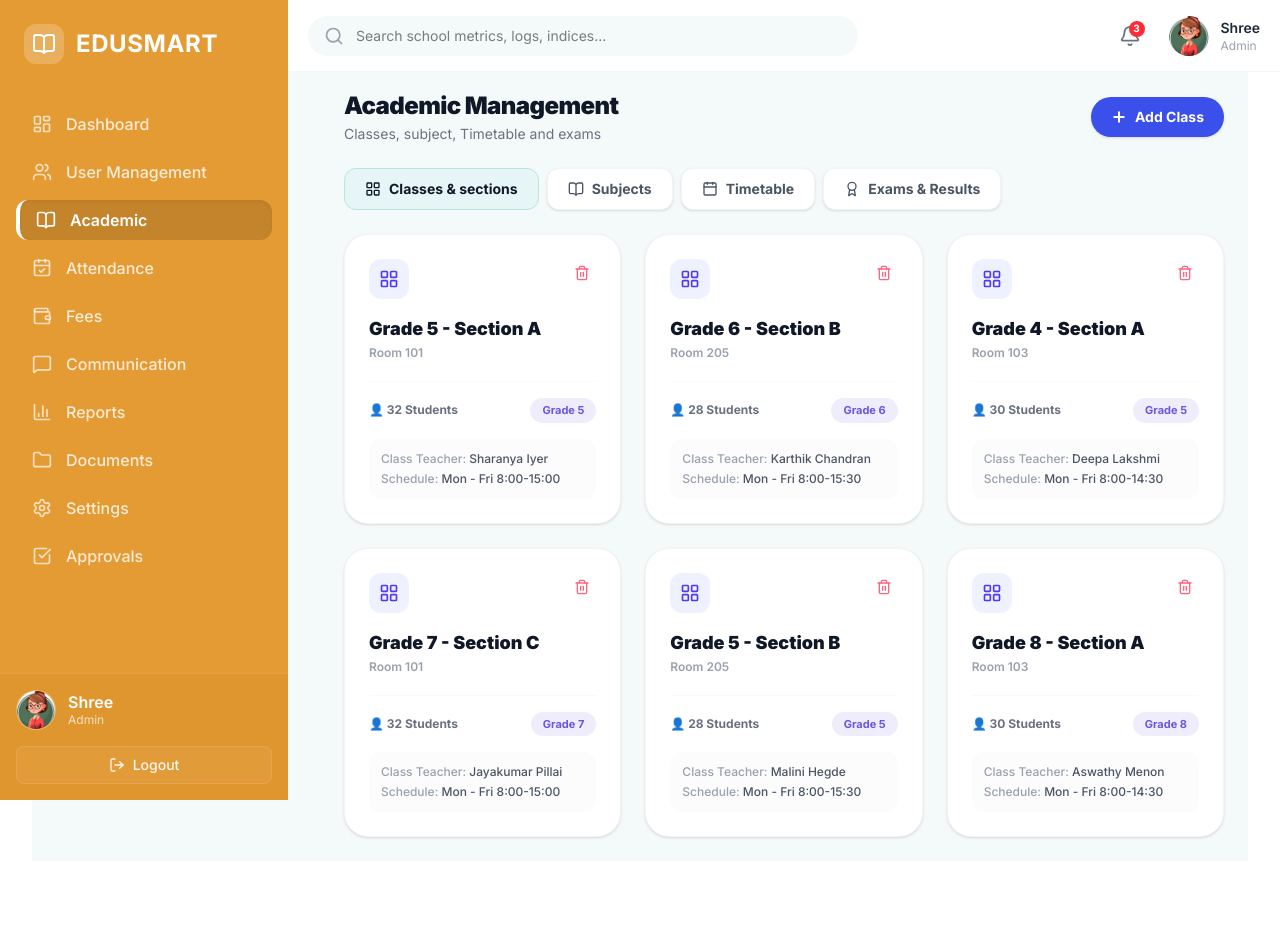
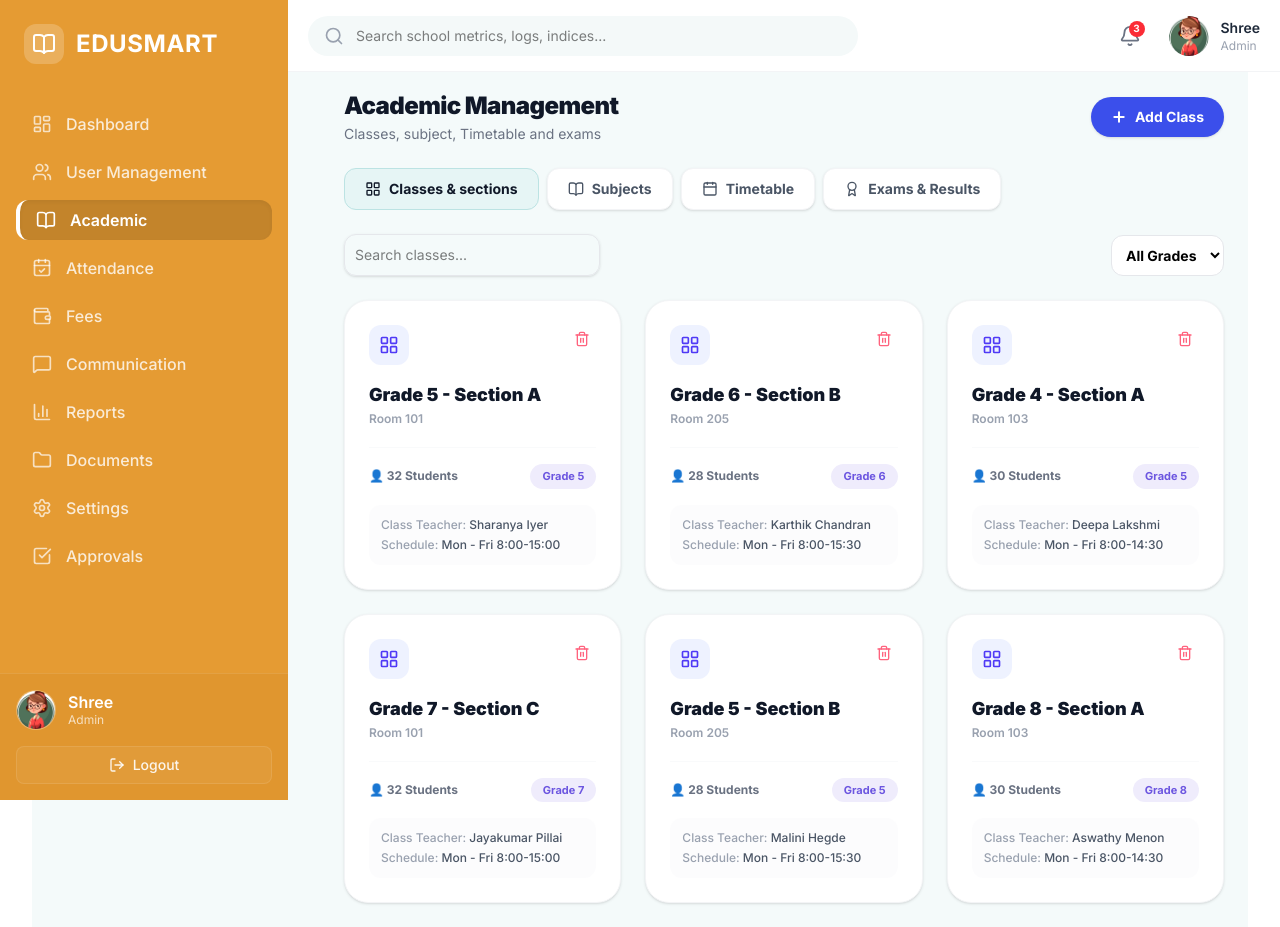
Before and after one commit to mgirijashree/SchoolManagementSystem, a React (Vite) app: page /academic in a window 1280 px wide. Before the commit the page ends 861 px from the top, so only its background shows below. Built offline with nearby package versions, Linux system fonts and the light colour scheme; sample sign-in values are in the browser's storage.

Commit message:
School Management System

```diff
--- a/src/pages/AdminAcademic.jsx
+++ b/src/pages/AdminAcademic.jsx
@@ -20,6 +20,44 @@ const AdminAcademic = () => {
   const [isModalOpen, setIsModalOpen] = useState(false);
 
   // --- STATE INITIALIZATION WITH LOCALSTORAGE CORES ---
+  const [searchTerm, setSearchTerm] = useState("");
+const [selectedGrade, setSelectedGrade] = useState("All");
+
+// Helper to filter data based on both Search and Grade
+
+const filterData = (data) => {
+  return data.filter((item) => {
+    // 1. Search Filter (Case insensitive)
+    const matchesSearch = Object.values(item).some(val =>
+      String(val).toLowerCase().includes(searchTerm.toLowerCase())
+    );
+
+    // 2. Grade Filter Logic
+    let matchesGrade = true; // Default to true if "All" is selected
+
+    if (selectedGrade !== "All") {
+      if (activeTab === "classes") {
+        matchesGrade = item.label === selectedGrade;
+      }
+      else if (activeTab === "subjects") {
+        matchesGrade = item.grade === selectedGrade;
+      }
+      else if (activeTab === "exams") {
+        // EXAM FIX: Extract the grade part from the "details" string
+        // e.g., "Grade 6 . English" -> "Grade 6"
+        const extractedGrade = item.details.split(" . ")[0];
+        matchesGrade = extractedGrade === selectedGrade;
+      }
+      else if (activeTab === "timetable") {
+        // Timetable doesn't have a grade, so keep visible or filter as needed
+        matchesGrade = true;
+      }
+    }
+
+    return matchesSearch && matchesGrade;
+  });
+};
+
 
   const [classesData, setClassesData] = useState(() => getStorageData("classes") || INITIAL_CLASSES);
   const [subjectsData, setSubjectsData] = useState(() => {  const data = getStorageData("subjects");
@@ -28,6 +66,7 @@ const AdminAcademic = () => {
 });
   const [examsData, setExamsData] = useState(() => getStorageData("exams") || ACADEMIC_EXAMS_DATA);
   const [timetableData, setTimetableData] = useState(() => getStorageData("timetable") || []);
+
 
   // --- PERSISTENCE WRAPPERS ---
   useEffect(() => { setStorageData("classes", classesData); }, [classesData]);
@@ -201,10 +240,34 @@ const AdminAcademic = () => {
         })}
       </div>
 
+     {/* SEARCH & FILTER BAR - Aligned Left and Right */}
+<div className="flex flex-col sm:flex-row justify-between items-center gap-3 mb-6">
+
+  {/* Search Input - Left Aligned */}
+        <input
+          type="text"
+          placeholder={`Search ${activeTab}...`}
+          className="w-full sm:w-64 p-2.5 rounded-xl border border-gray-200 text-sm outline-none focus:border-[#3B4FEB] shadow-sm transition-all"
+          value={searchTerm}
+          onChange={(e) => setSearchTerm(e.target.value)}
+        />
+
+        {/* Dropdown - Right Aligned */}
+        <select
+          className="w-full sm:w-auto p-2.5 rounded-xl border border-gray-200 text-sm font-bold bg-white outline-none focus:border-[#3B4FEB] cursor-pointer"
+          value={selectedGrade}
+          onChange={(e) => setSelectedGrade(e.target.value)}
+        >
+          <option value="All">All Grades</option>
+          {uniqueGrades.map(g => <option key={g} value={g}>{g}</option>)}
+        </select>
+      </div>
+
+
       {/* VIEW 1: CLASSES SECTION GRID */}
       {activeTab === "classes" && (
         <div className="grid grid-cols-1 md:grid-cols-2 lg:grid-cols-3 gap-6">
-          {classesData.map((item) => (
+          {filterData(classesData).map((item) => (
             <div key={item.id} className="bg-white rounded-3xl p-6 shadow-sm border border-gray-100 relative group">
               <div className="flex justify-between items-start">
                 <div className="w-10 h-10 rounded-xl bg-indigo-50 text-indigo-600 flex items-center justify-center"><LayoutGrid size={20} /></div>
@@ -243,8 +306,8 @@ const AdminAcademic = () => {
               </tr>
             </thead>
             <tbody className="divide-y divide-gray-50 text-xs font-bold text-gray-700">
-              {subjectsData.map((sub, idx) => (
-                <tr key={sub.id || idx} className="hover:bg-gray-50/70 transition">
+              {filterData(subjectsData).map((sub, idx) => (
+                <tr key={sub.id || idx}>
                   <td className="p-4 text-sm font-extrabold text-gray-900">{sub.name}</td>
 
                   {/* FIX: was bg-gray-100/80 — opacity making text invisible */}
@@ -317,7 +380,7 @@ const AdminAcademic = () => {
       {/* VIEW 4: EXAMS LIST TRACKS */}
       {activeTab === "exams" && (
         <div className="space-y-4">
-          {examsData.map((exam) => (
+          {filterData(examsData).map((exam) => (
             <div key={exam.id} className="bg-white rounded-3xl p-5 border border-gray-100 shadow-sm flex flex-col sm:flex-row justify-between items-center gap-4 transition hover:shadow-md">
               <div className="flex items-center gap-4 w-full sm:w-auto">
                 <div className="w-12 h-12 rounded-2xl bg-indigo-50 text-indigo-600 flex items-center justify-center flex-shrink-0"><Award size={22} /></div>
@@ -337,6 +400,9 @@ const AdminAcademic = () => {
           ))}
         </div>
       )}
+
+
+
 
       {/* --- BACKDROP MODAL DISPATCH SYSTEM COMPONENT --- */}
       {isModalOpen && (
```
Also changed, not shown: vercel.json (added).
